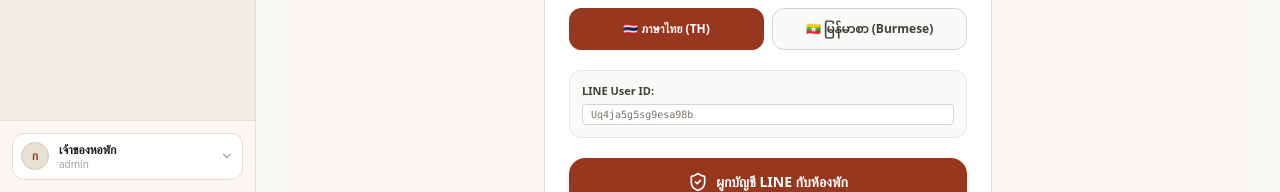
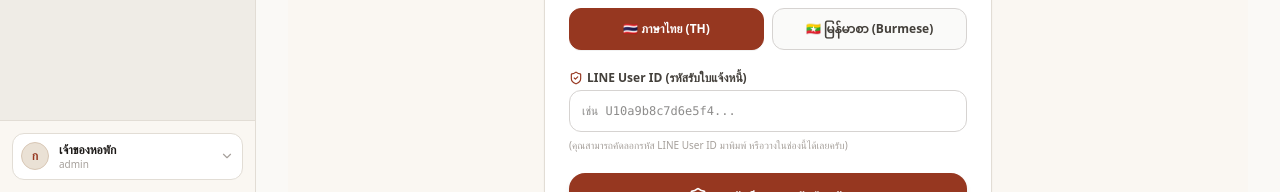
Before and after one commit to wudhboonchan/bc-realestate, a Next.js app: page /liff/bind in a window 1280 px wide. Shown: the part 608-800 px from the top of the page. Built offline with nearby package versions, Linux system fonts and the light colour scheme; no server answers; the database is empty.

Commit message:
Make LINE User ID editable input field on binding page

```diff
--- a/src/app/liff/bind/page.tsx
+++ b/src/app/liff/bind/page.tsx
@@ -19,10 +19,6 @@
     const urlLineId = searchParams.get('line_user_id') || searchParams.get('userId');
     if (urlLineId) {
       setLineUserId(urlLineId);
-    } else {
-      // Auto-generate or fallback dev ID if opened outside LIFF
-      const mockId = `U${Math.random().toString(36).substring(2, 10)}${Math.random().toString(36).substring(2, 10)}`;
-      setLineUserId(mockId);
     }
   }, [searchParams]);
 
@@ -184,12 +180,22 @@
               </div>
             </div>
 
-            {/* LINE User ID Info */}
-            <div className="p-3 bg-stone-50 rounded-xl border border-stone-200 text-[11px] text-stone-500 space-y-1">
-              <span className="font-semibold text-stone-700 block">LINE User ID:</span>
-              <code className="font-mono text-[10px] bg-white px-2 py-0.5 rounded border border-stone-300 block truncate">
-                {lineUserId || 'กำลังดึง LINE User ID...'}
-              </code>
+            {/* LINE User ID Input */}
+            <div className="space-y-1">
+              <label className="block text-xs font-semibold text-stone-700 flex items-center space-x-1">
+                <ShieldCheck className="w-3.5 h-3.5 text-[#963720]" />
+                <span>LINE User ID (รหัสรับใบแจ้งหนี้)</span>
+              </label>
+              <input
+                type="text"
+                value={lineUserId}
+                onChange={(e) => setLineUserId(e.target.value)}
+                placeholder="เช่น U10a9b8c7d6e5f4..."
+                className="w-full border border-stone-300 rounded-xl p-3 text-xs font-mono text-stone-900 focus:ring-2 focus:ring-[#963720] outline-none bg-white"
+              />
+              <span className="text-[10px] text-stone-400 block pt-0.5">
+                (คุณสามารถคัดลอกรหัส LINE User ID มาพิมพ์ หรือวางในช่องนี้ได้เลยครับ)
+              </span>
             </div>
 
             {/* Submit Button */}
```
